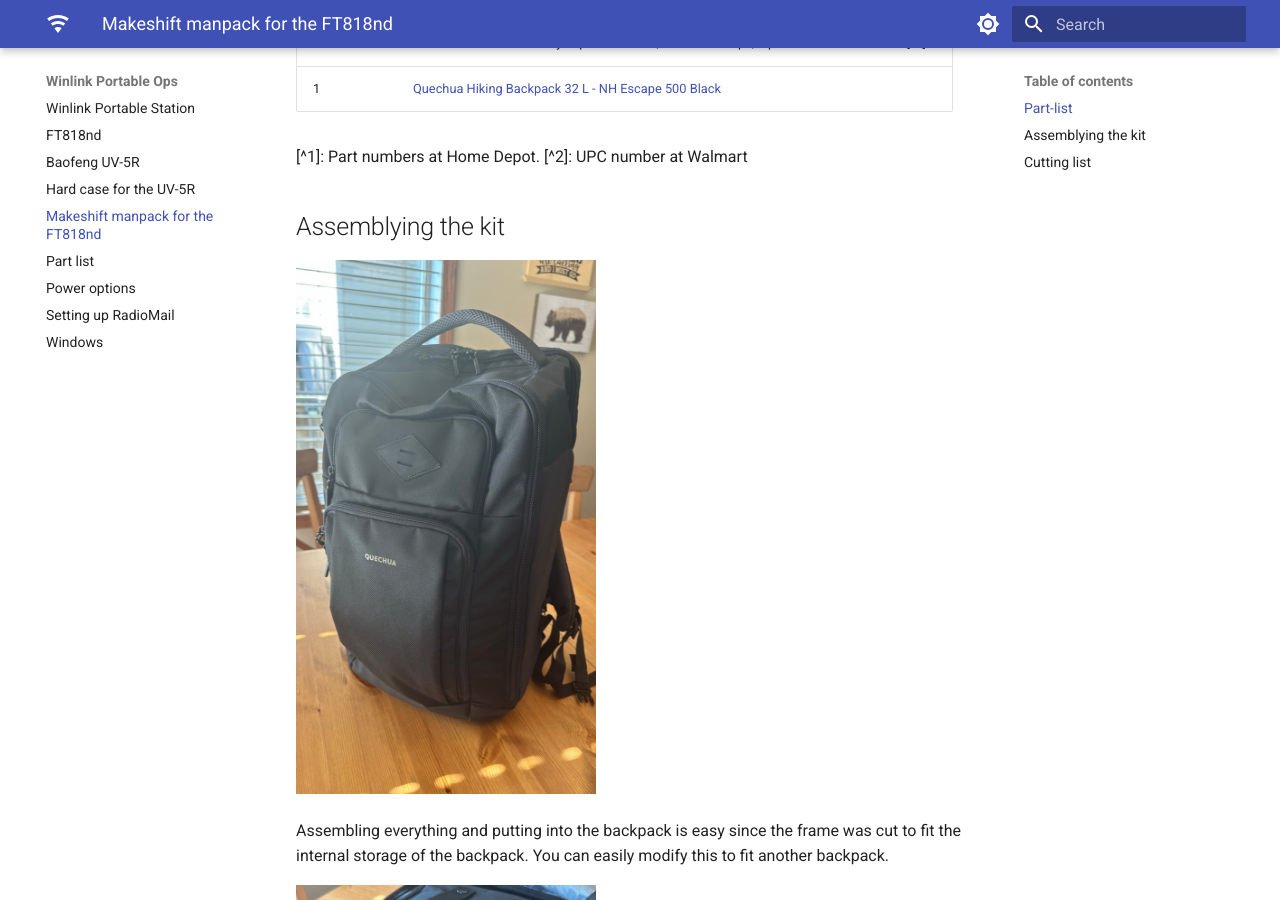
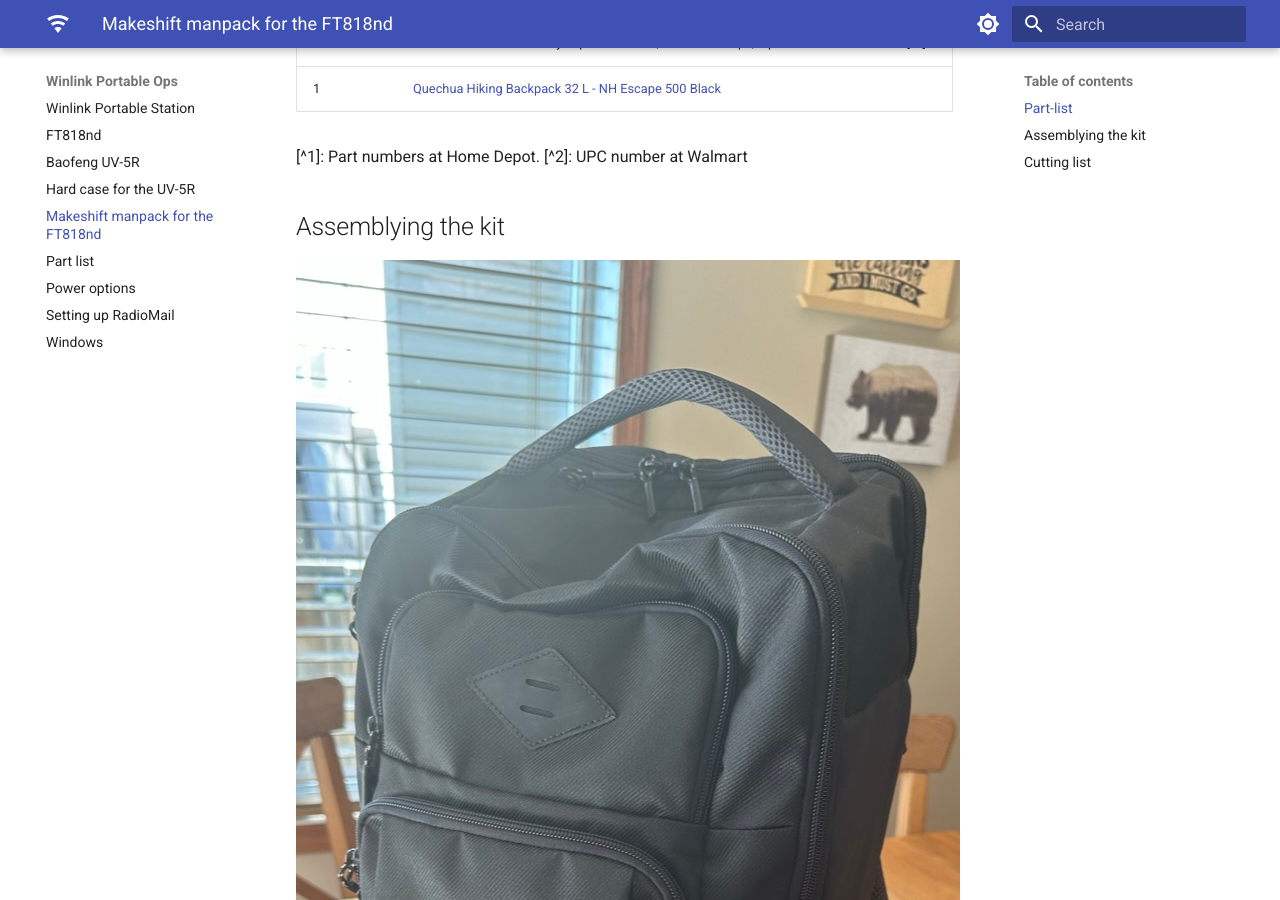
Before and after one commit to dcasati/winlink-portable, an MkDocs documentation site: the page built from docs/manpack.md, in a window 1280 px wide and 900 px high, scrolled down 1288 px. Built offline with MkDocs 1.6.1 and Material for MkDocs 9.7.7, drawn with Linux system fonts in a browser that asks for light colours.

Commit message:
fix pictures

```diff
--- a/docs/manpack.md
+++ b/docs/manpack.md
@@ -20,30 +20,29 @@
 
 ## Assemblying the kit
 
-<img src="https://github.com/dcasati/winlink-portable/blob/main/docs/media/41E3A664-32D5-410C-B610-72D62143DF1B_1_105_c.jpeg" width="300">
+![](media/41E3A664-32D5-410C-B610-72D62143DF1B_1_105_c.jpeg)
 
 Assembling everything and putting into the backpack is easy since the frame was cut to fit the internal storage of the backpack. You can easily modify this to fit another backpack.
 
-<img src="https://github.com/dcasati/winlink-portable/blob/main/docs/media/manpack-fit.png" width="300">
+![](media/manpack-fit.png)
 
 
 **Add the hockey tape**
-
-<img src="https://github.com/dcasati/winlink-portable/blob/main/docs/media/9E339F94-BADB-44D6-890C-509373065865_1_105_c.jpeg" width="300">
+![](media/9E339F94-BADB-44D6-890C-509373065865_1_105_c.jpeg)
 <p align="center">Add Hockey Tape to the PVC after the assembly is done. This will help with the velcro grip.</p>
 
 **Other features**
 
 1. Access to the internal battery
 
-<img src="https://github.com/dcasati/winlink-portable/blob/main/docs/media/battery-access.png" width="300">
+![](media/battery-access.png)
 <p align="center">There is enough space between the PVC crossbars to provide easy access to the internal battery compartment.</p>
 
 1. Cable management
 
 With everything fully assembled, velcro can be used for cable management.
 
-<img src="https://github.com/dcasati/winlink-portable/blob/main/docs/media/86833468-85F4-4BD0-93D0-4997C4C10664_1_102_a.jpeg" width="300">
+![](media/86833468-85F4-4BD0-93D0-4997C4C10664_1_102_a.jpeg)
 
 
 ## Cutting list
```
